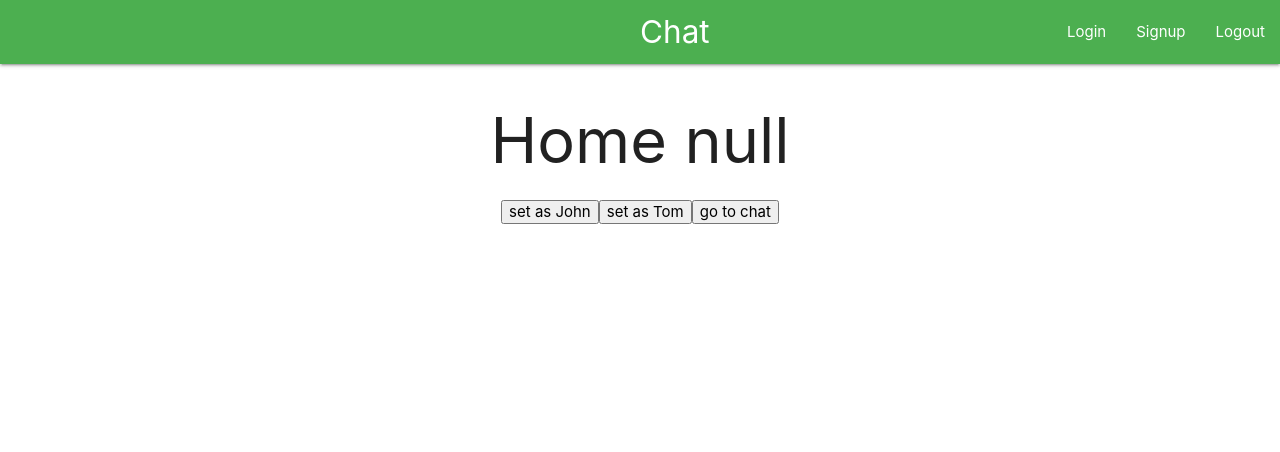
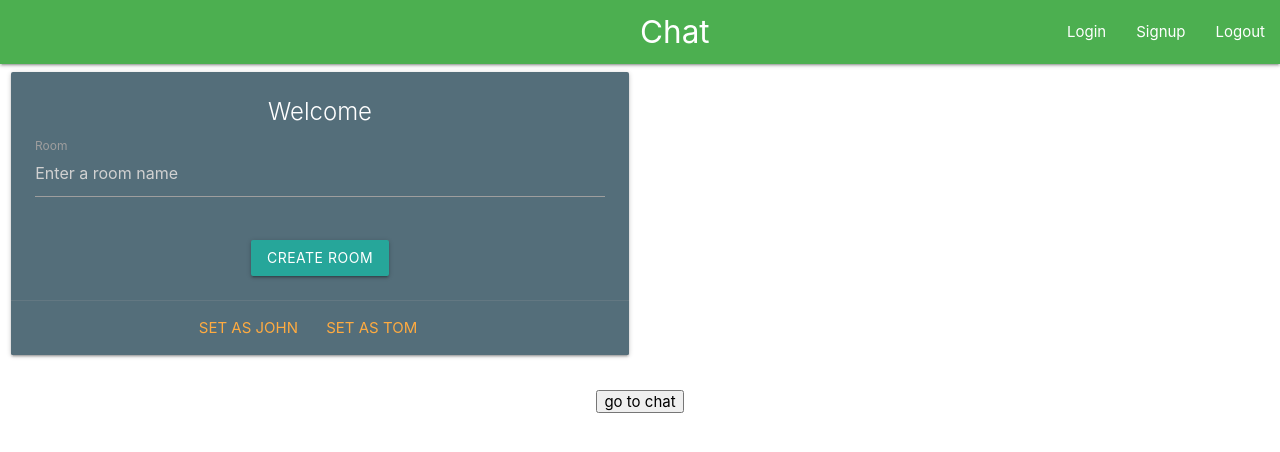
Before and after one commit to FaziletKosure/MERN-Chat-Project, a React (Create React App) app in the folder client/: page / in a window 1280 px wide. Shown: the top 452 px of the page. Built offline with nearby package versions, Linux system fonts and the light colour scheme.

Commit message:
added a create room form

```diff
--- a/client/src/components/home/Home.js
+++ b/client/src/components/home/Home.js
@@ -29,9 +29,30 @@
     }
     return (
         <div>
-           <h1>Home {JSON.stringify(user)}</h1>
-           <button onClick={setAsJohn}>set as John</button>
-           <button onClick={setAsTom}>set as Tom</button>
+              <div className="row">
+    <div className="col s12 m6">
+      <div className="card blue-grey darken-1">
+        <div className="card-content white-text">
+          <span className="card-title">Welcome {user ? user.name : ''}</span>
+          <form  >
+          <div className="row">
+        <div className="input-field col s12">
+          <input id="room" type="text" className="validate" placeholder="Enter a room name"/>
+          <label htmlFor="room">Room</label>
+        </div>
+      </div>
+      <button className="btn">Create Room</button>
+          </form>
+        </div>
+        <div className="card-action">
+          <a href="#" onClick={setAsJohn}>set as John</a>
+          <a href="#" onClick={setAsTom}> Set as Tom</a>
+        </div>
+      </div>
+    </div>
+  </div>
+           {/* <button onClick={setAsJohn}>set as John</button>
+           <button onClick={setAsTom}>set as Tom</button> */}
            <Link to={'/chat'}>
                <button>go to chat</button>
            </Link>
```
